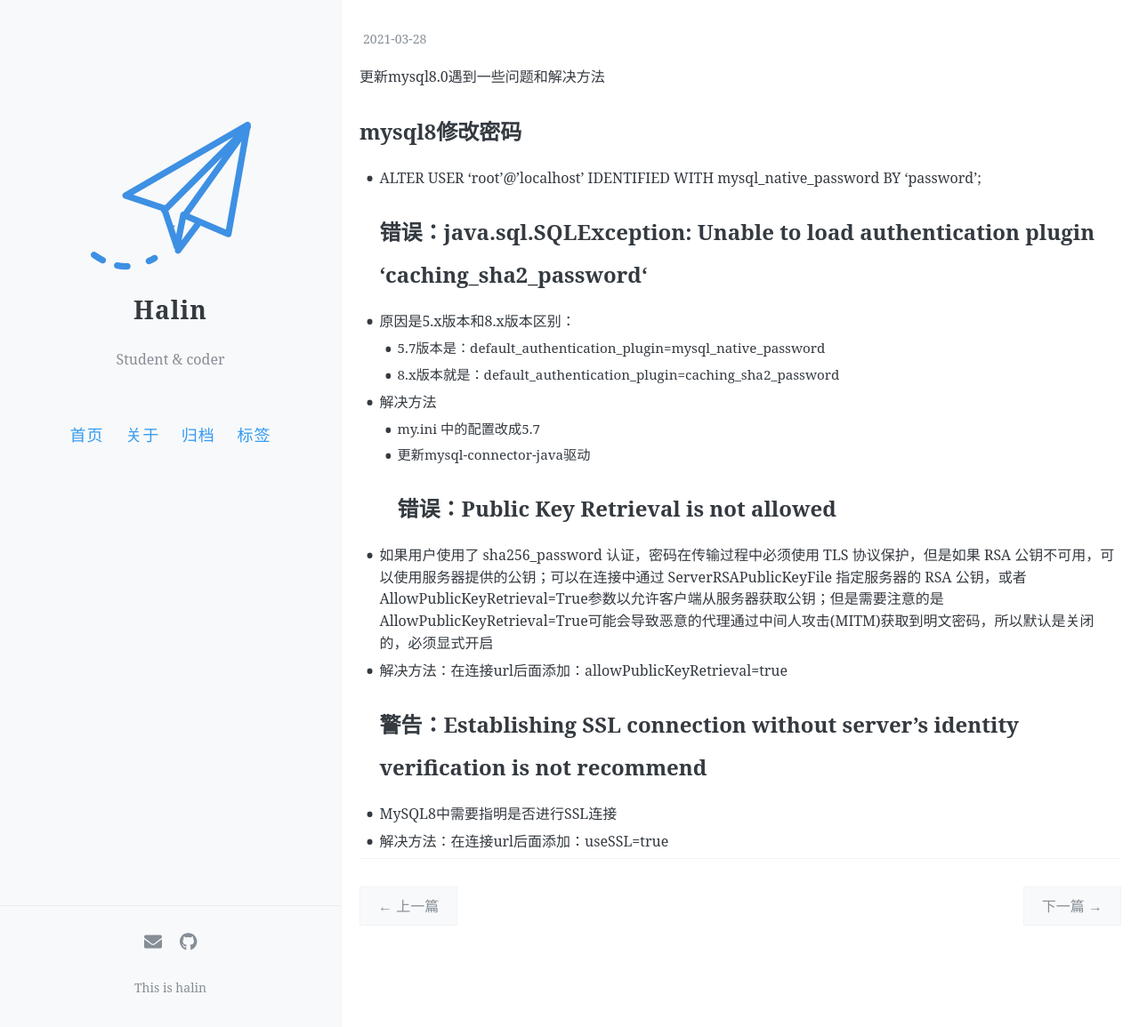
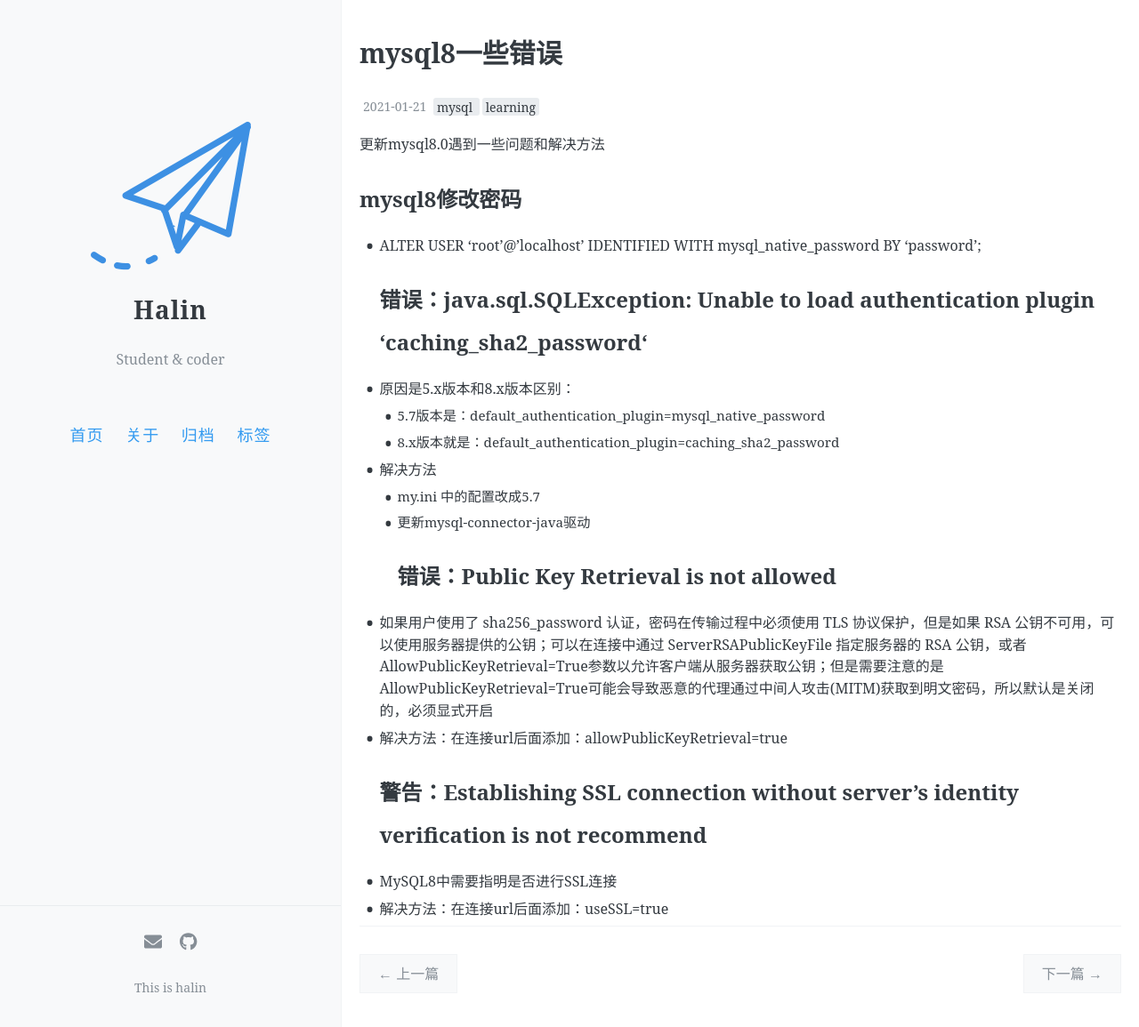
Before and after one commit to czyodlight/czyodlight.github.io, a Jekyll site: the page built from _posts/2021-1-21-mysqlWrong.md, in a window 1280 px wide and 1158 px high. Shown: the top 1155 px of the window at 89% size. Built offline with Jekyll 4.4.1, drawn with Linux system fonts in a browser that asks for light colours; our own code applies the rules of GitHub Pages for plain Markdown files; comment, search, counter and statistics services are not loaded.

Commit message:
Update 2021-1-21-mysqlWrong.md

```diff
--- a/_posts/2021-1-21-mysqlWrong.md
+++ b/_posts/2021-1-21-mysqlWrong.md
@@ -1,10 +1,11 @@
 ---
 layout: post
-title: 更新mysql8.0之后一些问题
-date: 2021-01-21
+title: mysql8一些错误
+date: 2021-1-21
 Author: halin
-tag: [mysql][web]
+tag: [mysql,learning]
 conmment: false
+
 ---
 更新mysql8.0遇到一些问题和解决方法
 <!-- more -->
```
